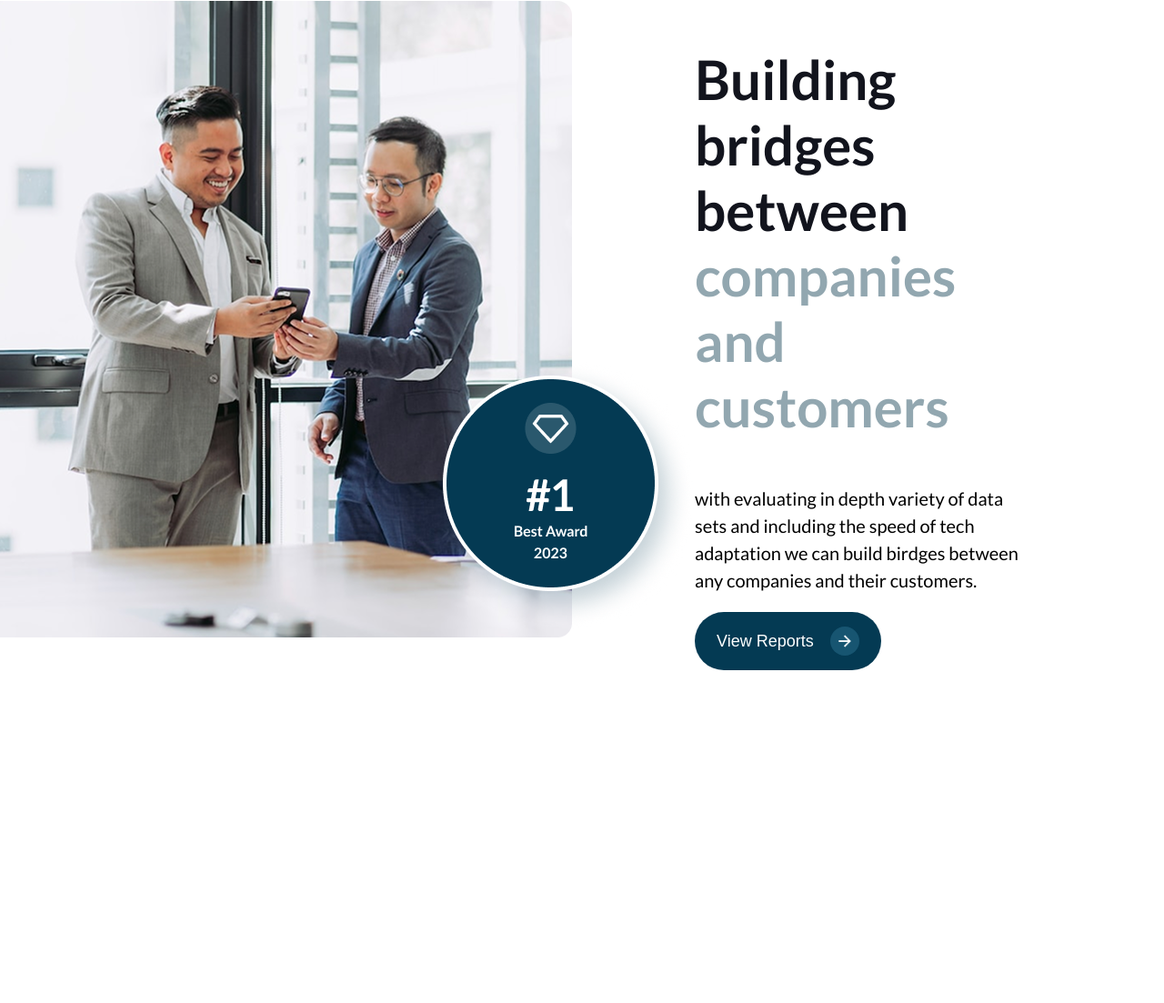
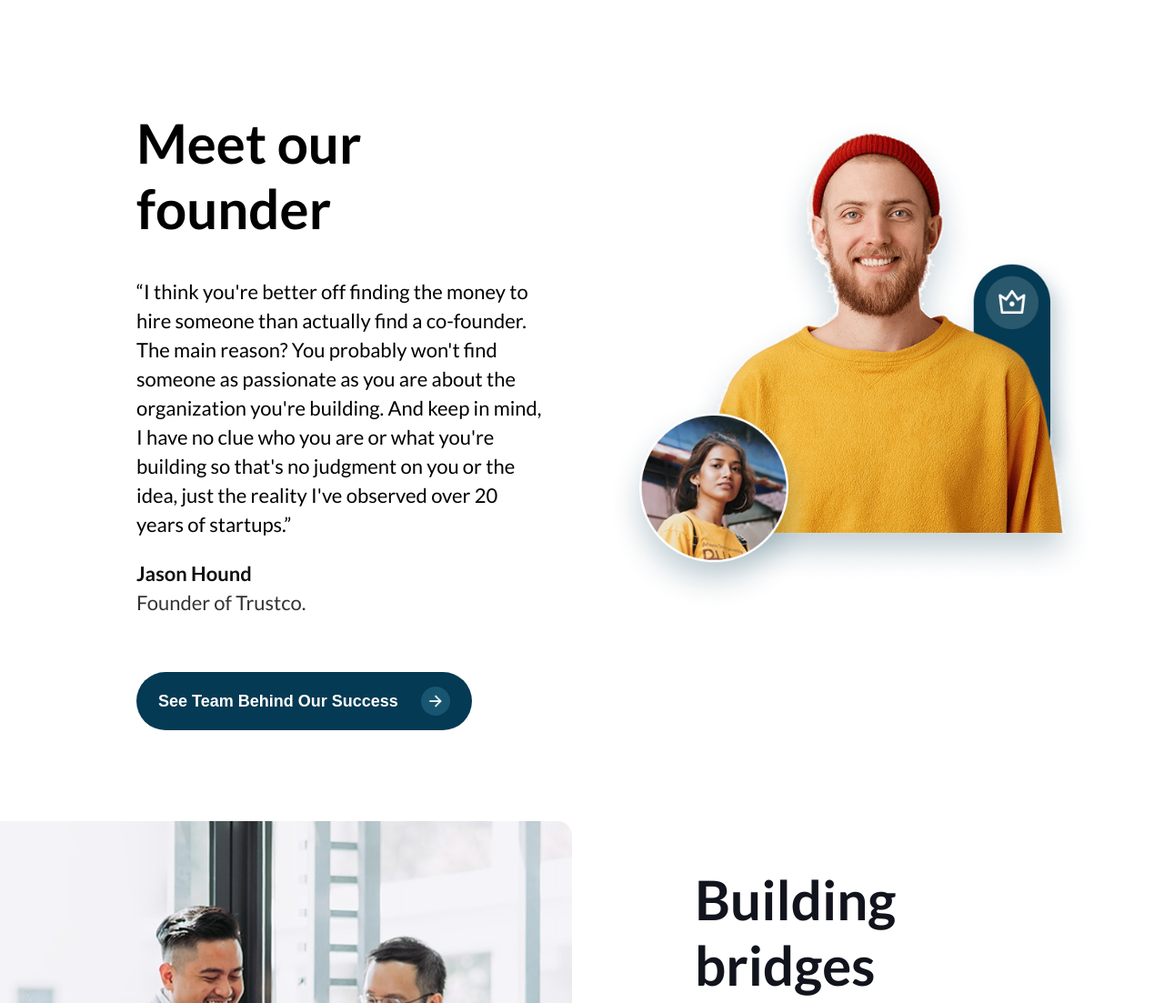
Before and after one commit to TamannaBagwan/trustco-solo, a plain HTML site: page index.html in a window 1280 px wide. Shown: the part 2567-3670 px from the top of the page at 91% size. Before the commit the page ends 3304 px from the top, so only its background shows below. Drawn offline with Linux system fonts and the light colour scheme.

Commit message:
Meet Our Founder Section

```diff
--- a/assets/css/styles.css
+++ b/assets/css/styles.css
@@ -375,7 +375,7 @@ body {
   font-weight: 500;
   border: none;
   cursor: pointer;
-margin-top: 20px;
+  margin-top: 20px;
 }
 .arrow {
   height: 32px;
@@ -420,11 +420,11 @@ margin-top: 20px;
   margin: 20px 0 0;
   font-weight: 700;
 }
-.founder-section{
+.meet-founder{
   display: flex;
   justify-content: space-between;
-  gap: 20px;
-  margin: 20px 100px;
+  gap: 64px;
+  padding: 100px 0px 100px 150px;
 }
 .founder-title {
   width: 500px;
@@ -433,8 +433,40 @@ margin-top: 20px;
   font-size: 60px;
   margin: 20px 10px 40px 0px;
 }
-
-.founder-profile img {
+.founder-title p{
+  font-size: 22px;
+  line-height: 32px;
+}
+.founder-title button{
+  margin-top: 60px;
+  height: 64px;
+  width: auto;
+  background-color: rgba(4, 58, 83, 1);
+  color: #fff;
+  border-radius: 55px;
+  padding: 16px 24px;
+  display: flex;
+  justify-content: space-between;
+  align-items: center;
+  font-size: 18px;
+  font-weight: 700;
+  border: none;
+  cursor: pointer;
+  gap: 25px;
+}
+.name {
+  font-weight: 700;
+  font-size: 20px;
+  color: #111;
+  margin: 0;
+}
+.designation {
+  font-size: 16px;
+  color: #333;
+  font-weight: 400;
+  margin: 0;
+}
+.founder-img img {
   height: 574px;
 }
 
--- a/index.html
+++ b/index.html
@@ -138,6 +138,24 @@
       </div>
     </section>
 
+    <section class="meet-founder">
+        <div class="founder-title">
+            <h1>Meet our founder</h1>
+            <p>“I think you're better off finding the money to hire someone than actually find a co-founder. The main reason? You probably won't find someone as passionate as you are about the organization you're building. And keep in mind, I have no clue who you are or what you're building so that's no judgment on you or the idea, just the reality I've observed over 20 years of startups.”</p>
+            <p class="name">Jason Hound</p>
+            <p class="designation">Founder of Trustco.</p>
+            <button>
+                See Team Behind Our Success
+                <div class="arrow">
+                    <img src="./assets/images/arrow-right-line.png" alt="arrow">
+                </div>
+            </button>
+        </div>
+        <div class="founder-img">
+            <img src="./assets/images/Decoration Profile.png" alt="">
+        </div>
+    </section>
+
 <section class="bulding-bridges">
 <div class="left-img">
     <img src="./assets/images/Left Image.png" alt="building-bridges img">
@@ -166,5 +184,6 @@
 
 
 
+
 </body>
 </html>
```
Also changed, not shown: assets/images/Decoration Profile.png (added).
